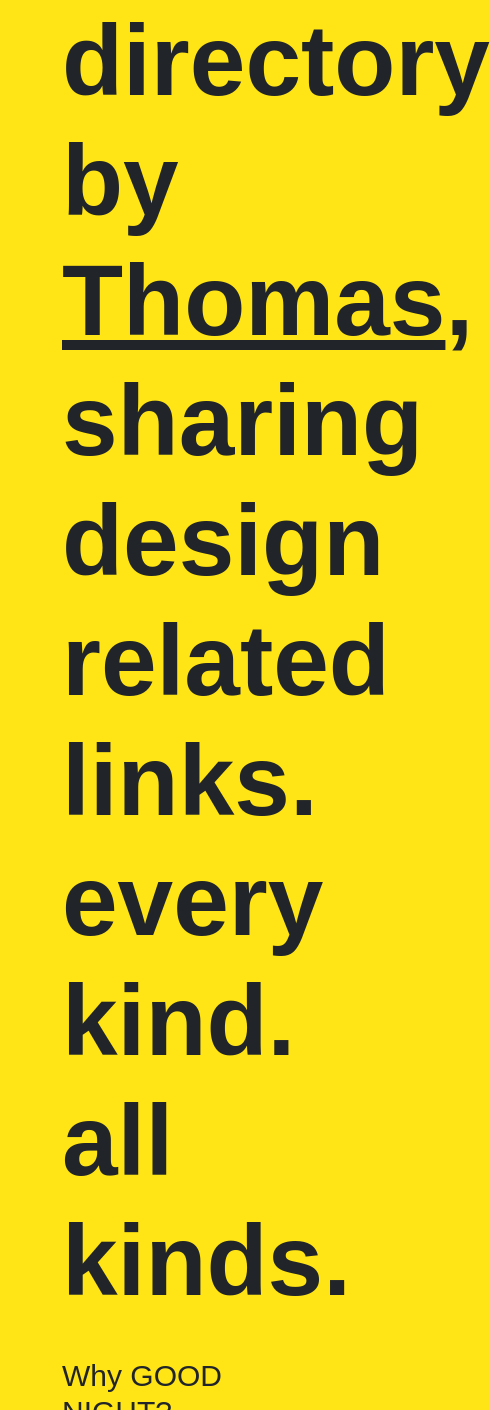
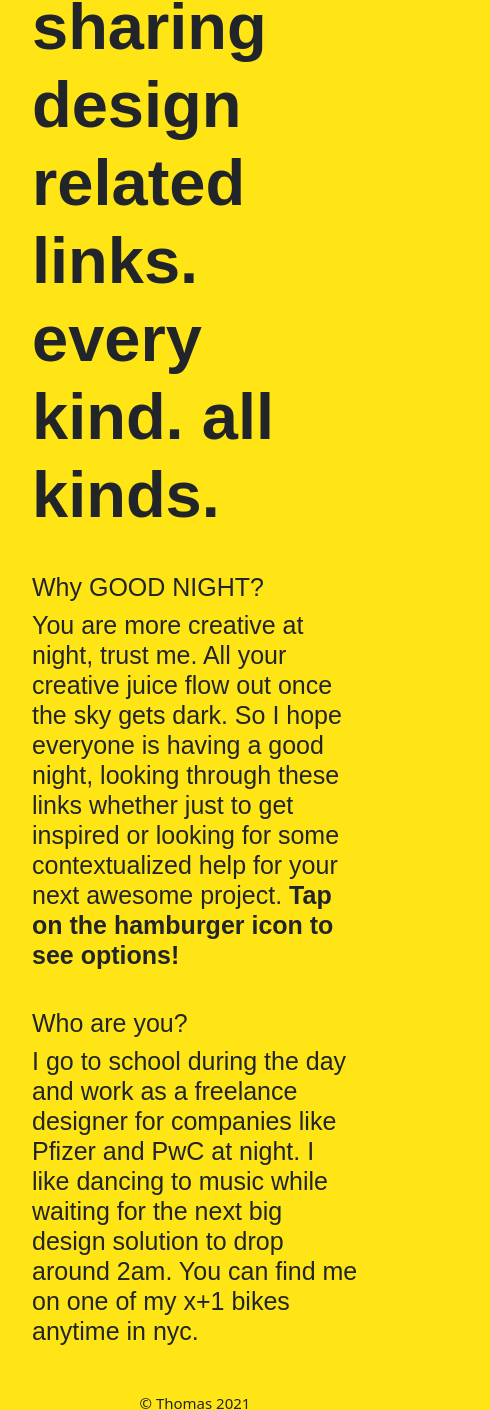
Before and after one commit to thomccc/midterm, a plain HTML site: page index.html in a window 390 px wide. Shown: the part 590-2000 px from the top of the page, 490 px wide, since content can reach past the window. Drawn offline with nearby package versions, Linux system fonts and the light colour scheme; a web font is replaced by a local one.

Commit message:
name change

```diff
--- a/index.html
+++ b/index.html
@@ -21,7 +21,7 @@
     <div class="collapse navbar-collapse" id="navbarNavAltMarkup">
       <div class="navbar-nav">
         <a class="nav-link active" aria-current="page" href="#">Home</a>
-        <a class="nav-link" href="links.html">Resources</a>
+        <a class="nav-link" href="resources.html">Resources</a>
         <a class="nav-link" href="#">Inspirations</a>
         <a class="nav-link" href="#">Contact</a>
       </div>
--- a/style.css
+++ b/style.css
@@ -84,3 +84,58 @@ h5  {
   text-align: center;
   padding-top: 20px;
 }
+
+
+
+@media (max-width: 700px) {
+ h1 {
+  font-size:50px;
+  padding:20px 10px 20px 10px;
+
+ }
+
+ #name {
+  font-size: 50px;
+ }
+
+ h4 {
+  font-size:18px;
+ }
+
+ .question {
+  padding: 10px 10px 15px 10px;
+  }
+
+  h5{
+    font-size: 10px;
+    padding-top: 10px;
+  }
+
+}
+
+
+@media (max-width: 1200px) {
+ h1 {
+  font-size:65px;
+  padding:30px 20px 20px 20px;
+
+ }
+
+ #name {
+  font-size: 65px;
+ }
+
+ h4 {
+  font-size:25px;
+ }
+
+ .question {
+  padding: 10px 20px 20px 20px;
+  }
+
+  h5{
+    font-size: 15px;
+    padding-top: 20px;
+  }
+
+}
```
Also changed, not shown: resources.html (renamed from links.html, +1 -1 lines), stylesheets/resources.css (renamed from stylesheets/links.css).
